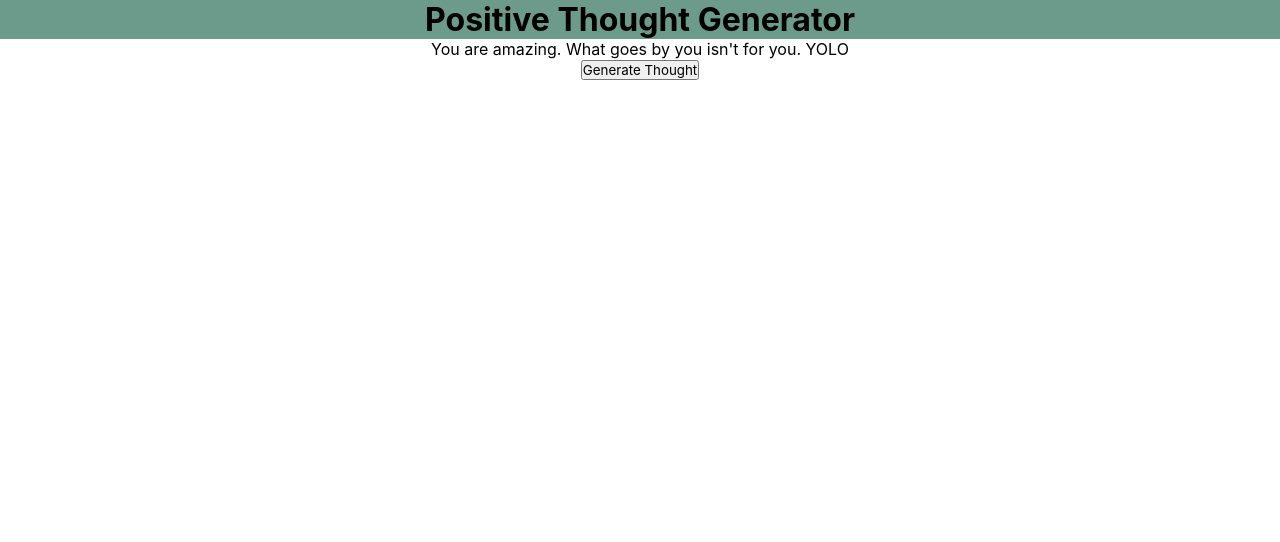
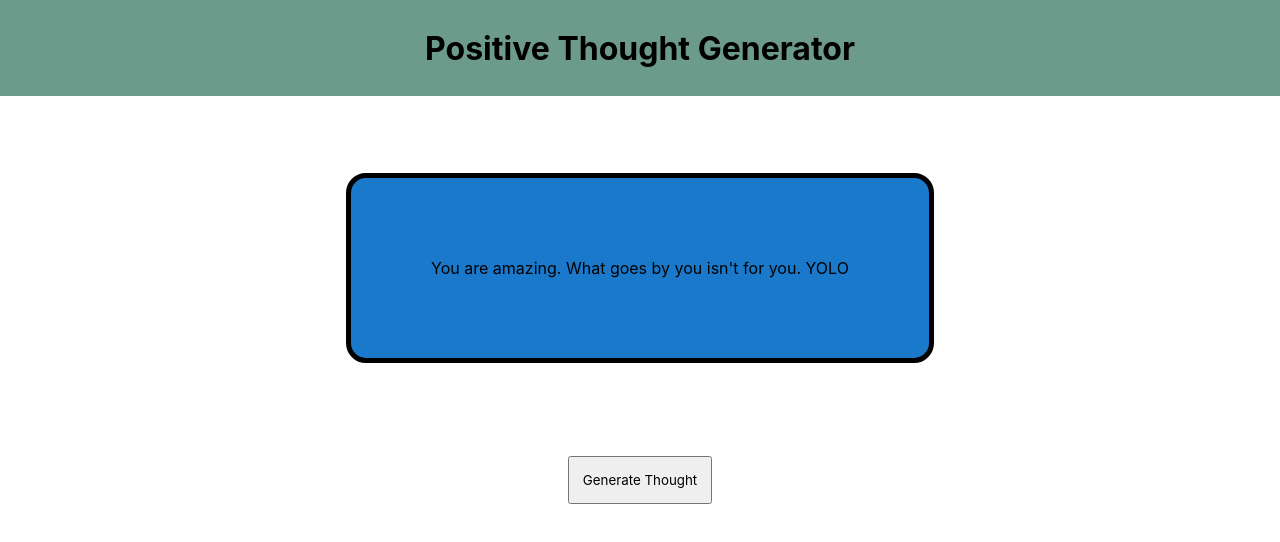
Before and after one commit to anasansari74/PCP-Frontend, a React (Create React App) app: page / in a window 1280 px wide. Shown: the top 542 px of the page. Built offline with nearby package versions, Linux system fonts and the light colour scheme.

Commit message:
basic page template

```diff
--- a/src/App.css
+++ b/src/App.css
@@ -1,7 +1,32 @@
 .App {
   text-align: center;
+  display: grid;
+  height: 100vh;
+  grid-template-rows: 6rem 1fr;
 }
 
 header {
     background-color: #6C9A8B;
+    display: grid;
+    place-items: center;
 }
+
+main {
+  grid-template-rows: 1fr 1fr;
+  display: grid;
+  grid-gap: 1rem;
+  place-items: center;
+}
+
+button {
+  width: 9rem;
+  height: 3rem;
+  align-self: baseline;
+}
+
+section {
+  background-color: #1a79cb;
+  padding: 5rem;
+  border: 5px solid black;
+  border-radius: 20px;
+}
```
